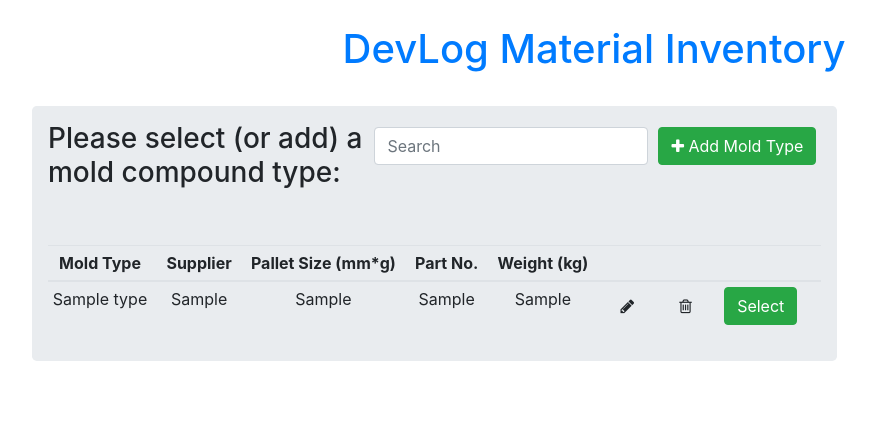
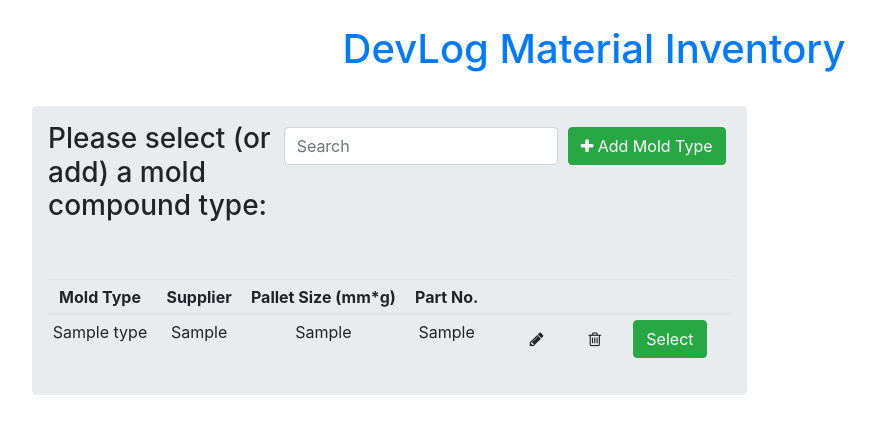
Before and after one commit to dsheah002/App.py, a Flask app: page /mold_type in a window 1280 px wide. Shown: the top 434 px of the page, without its empty margins (38-914 px from the left). Run offline with Flask 2, Linux system fonts and the light colour scheme; tables that the repository leaves empty hold one stand-in row (values such as "Sample post"); some libraries are stand-ins or nearby versions.

Commit message:
Update mold_type.html

```diff
--- a/templates/mold_type.html
+++ b/templates/mold_type.html
@@ -50,7 +50,7 @@
                             <th></th>
                             <th>Part No.</th>
                             <th></th>
-                            <th>Weight (kg)</th>
+                            <th></th>
                             <th></th>
                             <th></th>
                             <th></th>
@@ -74,7 +74,7 @@
                         <td></td>
                         <td>{{ mold.part_no }}</td>
                         <td></td>
-                        <td>{{ mold.weight}}</td>
+                        <td></td>
                         <td></td>
 
                         <td>
@@ -125,11 +125,6 @@
                     <div class="form-group">
                         <label>Part No.:</label>
                         <input type="text" class="form-control" name="part_no" value="{{mold.part_no}}" required>
-                    </div>
-
-                    <div class="form-group">
-                        <label>Weight (kg):</label>
-                        <input type="number" class="form-control" name="weight" value="{{mold.weight}}" required>
                     </div>
 
                     <div class="form-group">
@@ -202,11 +197,6 @@
                     </div>
 
                     <div class="form-group">
-                        <label>Weight (kg):</label>
-                        <input type="number" class="form-control" name="weight" required>
-                    </div>
-
-                    <div class="form-group">
                         <button class="btn btn-primary" type="submit">Add</button>
                     </div>
 
```
